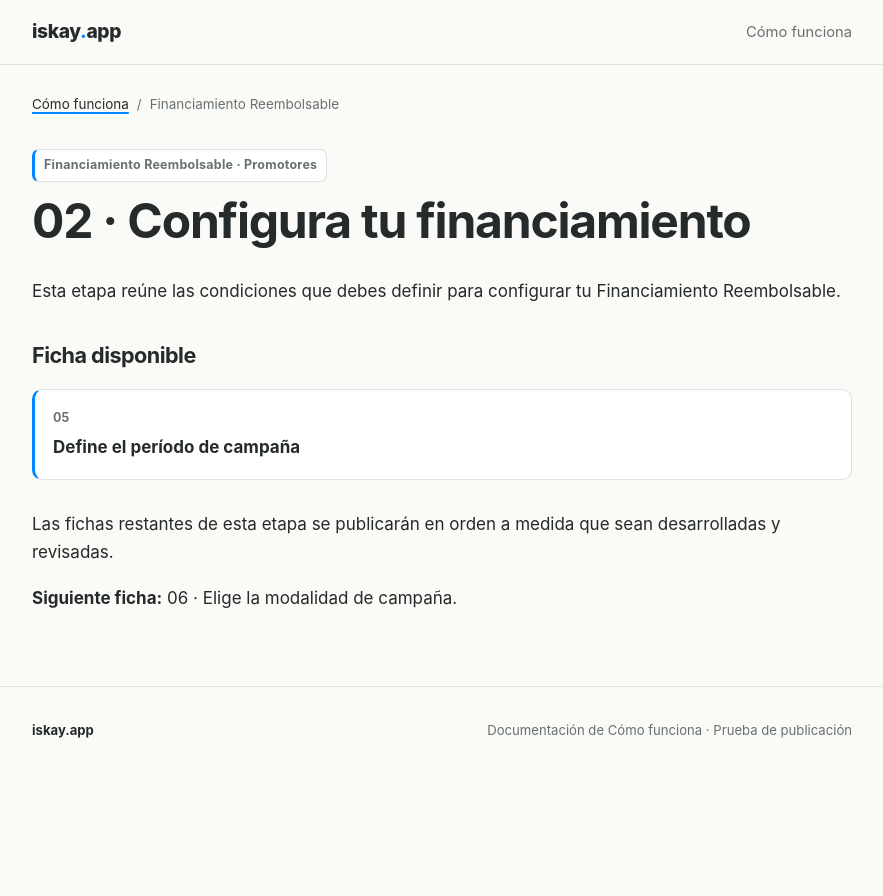
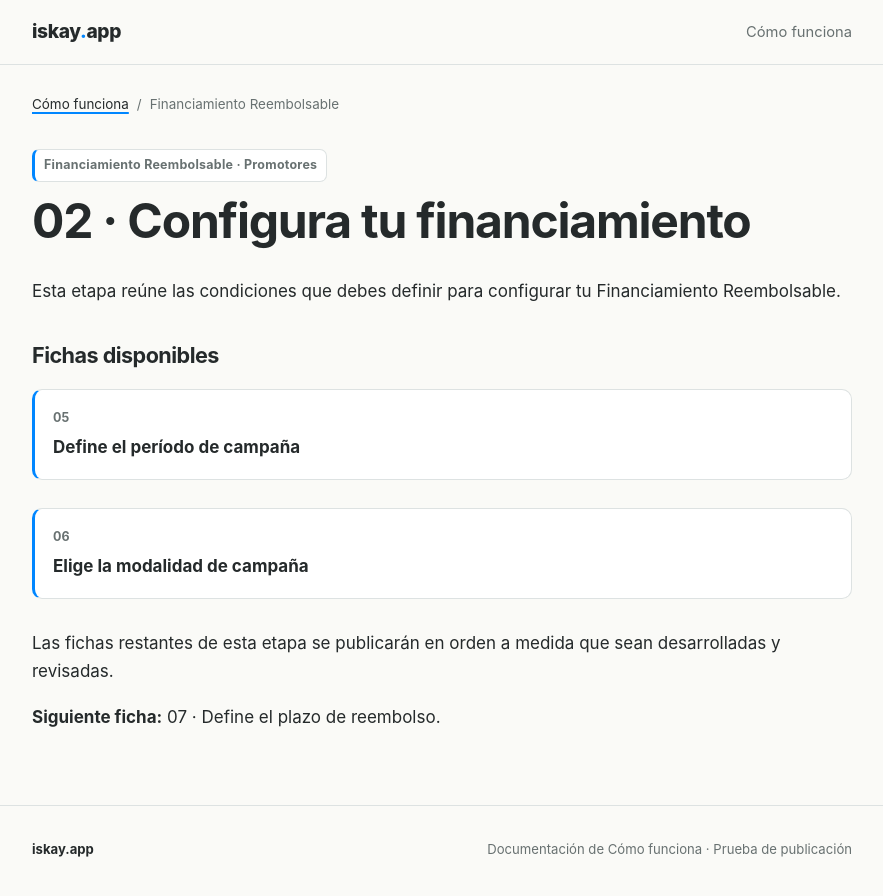
Before and after one commit to iskayApp/como-funciona, a Jekyll site: the page built from ideas/financiamiento-reembolsable/promotores/02-configura-tu-financiamiento/index.md, in a window 1280 px wide. Shown: the top 896 px of the page, without its empty margins (198-1081 px from the left). Built offline with Jekyll 4.4.1, drawn with Linux system fonts in a browser that asks for light colours.

Commit message:
docs: publicar ficha 06 modalidad de campaña

```diff
--- a/ideas/financiamiento-reembolsable/promotores/02-configura-tu-financiamiento/index.md
+++ b/ideas/financiamiento-reembolsable/promotores/02-configura-tu-financiamiento/index.md
@@ -11,12 +11,13 @@ category: "Financiamiento Reembolsable"
 
 Esta etapa reúne las condiciones que debes definir para configurar tu Financiamiento Reembolsable.
 
-## Ficha disponible
+## Fichas disponibles
 
 <ul class="topic-list">
   <li><a href="{{ '/financiamiento-reembolsable/promotores/configura-tu-financiamiento/define-el-periodo-de-campana/' | relative_url }}"><span class="topic-number">05</span><strong>Define el período de campaña</strong></a></li>
+  <li><a href="{{ '/financiamiento-reembolsable/promotores/configura-tu-financiamiento/elige-la-modalidad-de-campana/' | relative_url }}"><span class="topic-number">06</span><strong>Elige la modalidad de campaña</strong></a></li>
 </ul>
 
 Las fichas restantes de esta etapa se publicarán en orden a medida que sean desarrolladas y revisadas.
 
-**Siguiente ficha:** 06 · Elige la modalidad de campaña.
+**Siguiente ficha:** 07 · Define el plazo de reembolso.
```
Also changed, not shown: ideas/financiamiento-reembolsable/promotores/02-configura-tu-financiamiento/05-define-el-periodo-de-campana.md (+3 -1 lines), ideas/financiamiento-reembolsable/promotores/02-configura-tu-financiamiento/06-elige-la-modalidad-de-campana.md (added, +57 -0 lines).
